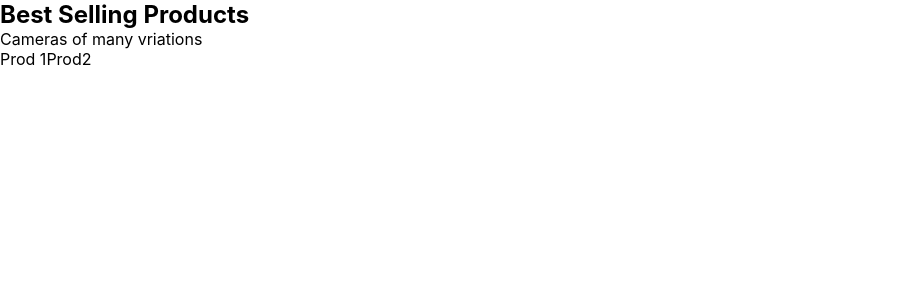
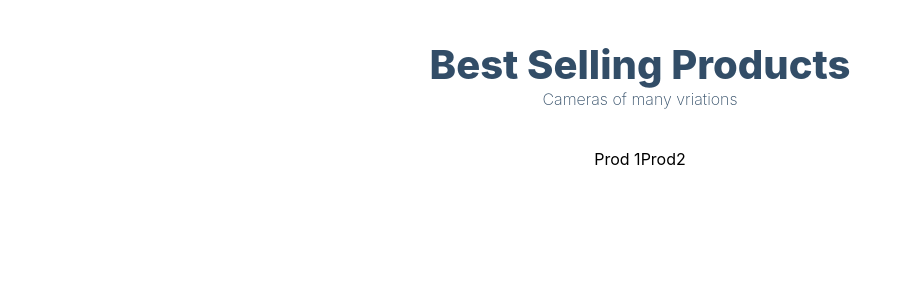
Before and after one commit to ksalpern/ecommerce-stripe, a Next.js app: page / in a window 1280 px wide. Shown: the top 300 px of the page, without its empty margins (0-912 px from the left). Built offline with nearby package versions, Linux system fonts and the light colour scheme.

Commit message:
add classes

```diff
--- a/pages/index.js
+++ b/pages/index.js
@@ -5,12 +5,12 @@ const Home = () => {
     <>
       {/* Herobanner */}
 
-      <div>
+      <div className='products-heading'>
         <h2>Best Selling Products</h2>
         <p>Cameras of many vriations</p>
       </div>
 
-      <div>
+      <div className='products-container'>
         {['Prod 1', 'Prod2'].map((product) => product)}
       </div>
 
```
